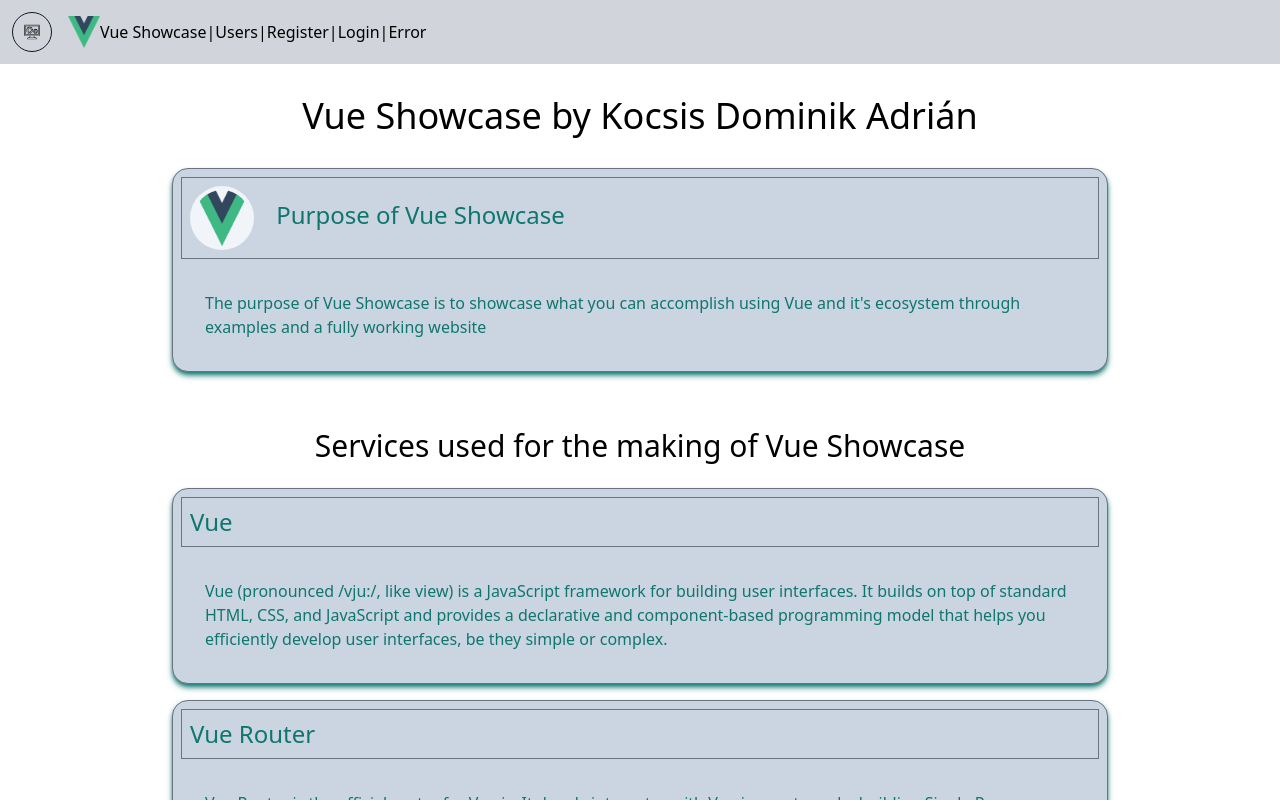
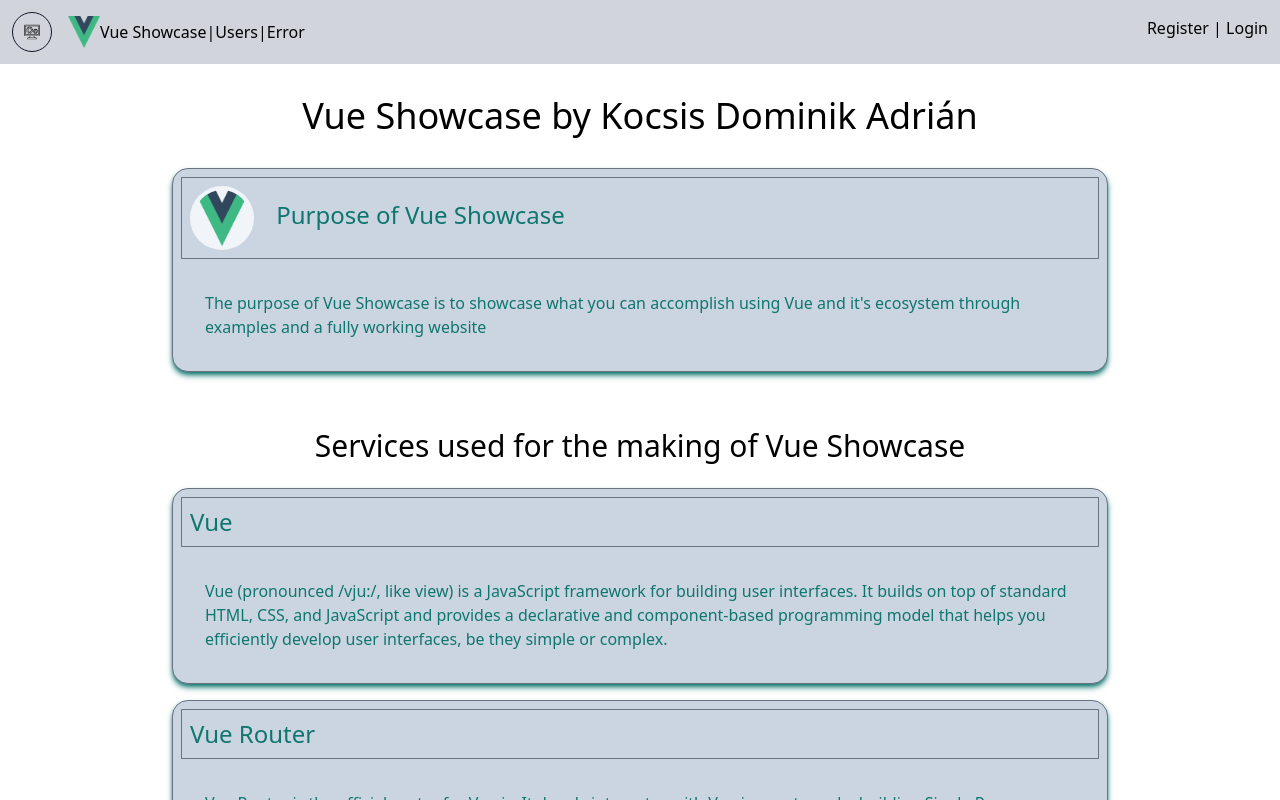
Before and after one commit to KnightTheCoder/VueShowcase, a Vue app: page / in a window 1280 px wide. Shown: the top 800 px of the page. Built offline with nearby package versions, Linux system fonts and the light colour scheme.

Commit message:
Project has been renamed to suit the title

```diff
--- a/package.json
+++ b/package.json
@@ -1,5 +1,5 @@
 {
-  "name": "login-register-app",
+  "name": "vue-showcase",
   "version": "1.0.0",
   "description": "",
   "main": "index.js",
--- a/src/App.vue
+++ b/src/App.vue
@@ -185,8 +185,19 @@ function setImages() {
                 >
                     Users
                 </RouterLink>
-                <template v-if="currentUser == null">
                 |
+                <RouterLink
+                    to="/erorr"
+                    class="hover:text-slate-500 dark:hover:text-cyan-300 active:text-slate-700 dark:active:text-cyan-500"
+                >
+                    Error
+                </RouterLink>
+            </div>
+
+            <div
+                v-if="currentUser == null"
+                class="absolute top-4 right-3"
+            >
                 <RouterLink
                     to="/register"
                     class="hover:text-slate-500 dark:hover:text-cyan-300 active:text-slate-700 dark:active:text-cyan-500"
@@ -199,14 +210,6 @@ function setImages() {
                     class="hover:text-slate-500 dark:hover:text-cyan-300 active:text-slate-700 dark:active:text-cyan-500"
                 >
                     Login
-                    </RouterLink>
-                </template>
-                |
-                <RouterLink
-                    to="/erorr"
-                    class="hover:text-slate-500 dark:hover:text-cyan-300 active:text-slate-700 dark:active:text-cyan-500"
-                >
-                    Error
                 </RouterLink>
             </div>
 
--- a/src/components/UserList.vue
+++ b/src/components/UserList.vue
@@ -14,7 +14,7 @@ const usersStore = useUsersStore()
             <li
                 v-for="user in usersStore.users"
                 :key="user.id"
-                class="list-none w-fit p-6 mb-5 bg-slate-300 border text-center text-black dark:text-slate-300 border-slate-900 dark:border-cyan-200 rounded-2xl dark:bg-slate-700 hover:bg-slate-200 dark:hover:bg-slate-600 cursor-default select-none"
+                class="list-none w-fit p-6 mb-5 bg-slate-300 border text-center text-black dark:text-slate-300 border-slate-900 dark:border-cyan-200 rounded-2xl dark:bg-slate-700 hover:bg-slate-200 dark:hover:bg-slate-600"
             >
                 <p>Id: {{ user.id }}</p>
                 <p>Username: {{ user.username }}</p>
```
Lines whose indentation alone changed are shown as unchanged.
